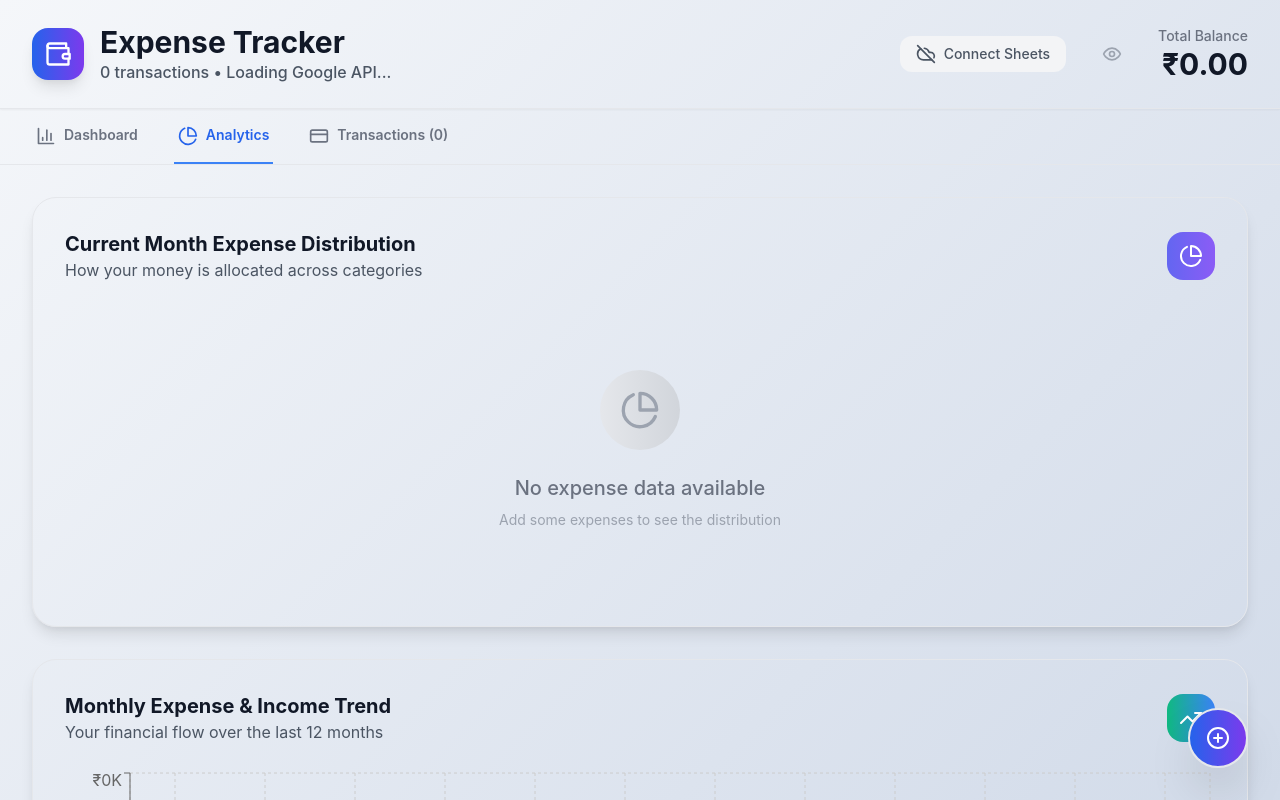
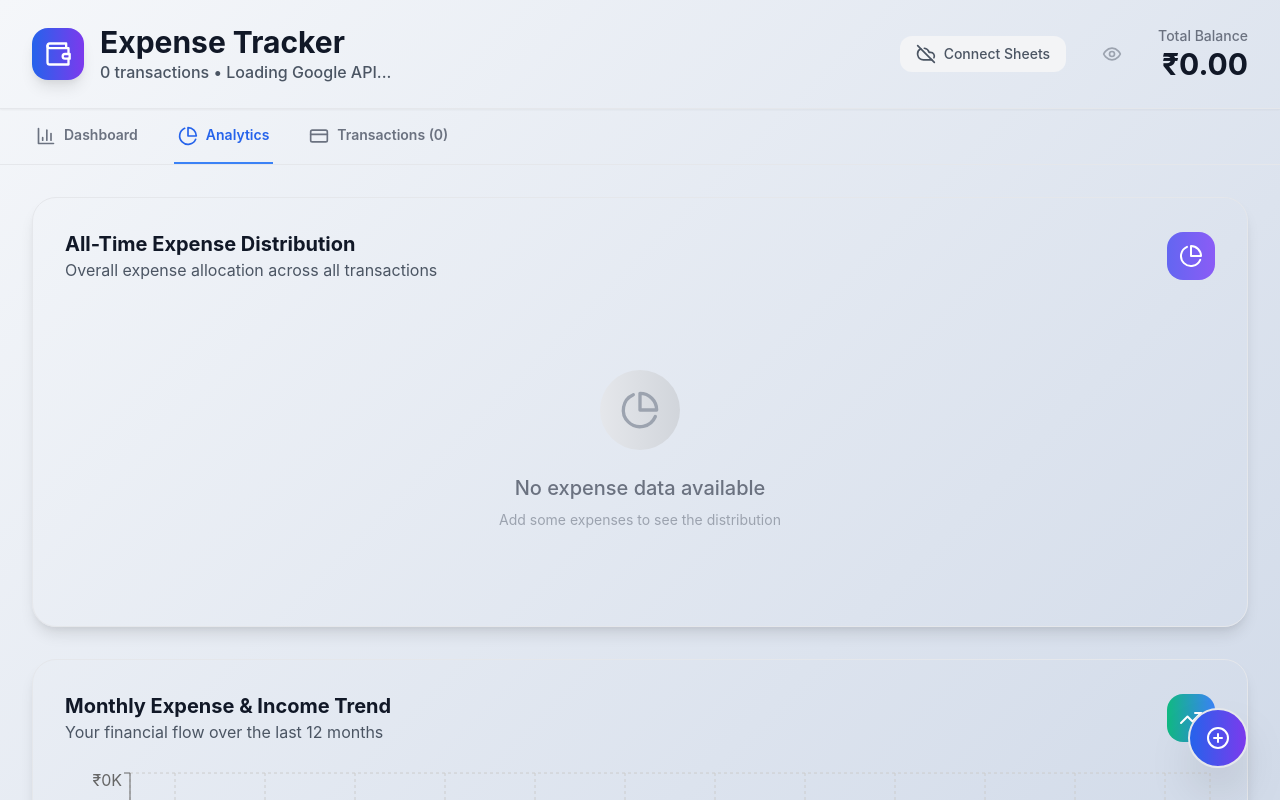
Before and after one commit to Hspatel1312/my-expense-tracker, a React (Create React App) app: page / in a window 1280 px wide. Both pictures are taken after a click on the button "Analytics". Shown: the top 800 px of the page. Built offline with nearby package versions, Linux system fonts and the light colour scheme; the HTML template or start-up script is replaced by a standard one.

Commit message:
Update AnalyticsView.jsx

```diff
--- a/src/components/AnalyticsView.jsx
+++ b/src/components/AnalyticsView.jsx
@@ -25,28 +25,46 @@ const AnalyticsView = ({ expenseTracker }) => {
     const currentMonth = new Date().getMonth();
     const currentYear = new Date().getFullYear();
 
+    console.log('🔍 Debug - Current month:', currentMonth, 'Current year:', currentYear);
+    console.log('🔍 Debug - Total transactions:', transactions?.length || 0);
+
     const categoryTotals = {};
 
-    transactions
+    // First try current month
+    let filteredTransactions = transactions
       .filter(t => {
         const date = new Date(t.date);
-        return t.type === 'Expense' &&
-               date.getMonth() === currentMonth &&
-               date.getFullYear() === currentYear;
-      })
-      .forEach(t => {
-        const categoryData = parseCategory(t.category);
-        const main = categoryData.main || 'Unknown';
-        categoryTotals[main] = (categoryTotals[main] || 0) + t.amount;
+        const isCurrentMonth = date.getMonth() === currentMonth && date.getFullYear() === currentYear;
+        const isExpense = t.type === 'Expense';
+        return isExpense && isCurrentMonth;
       });
 
-    return Object.entries(categoryTotals)
+    // If no current month data, use all-time data
+    if (filteredTransactions.length === 0) {
+      console.log('🔍 No current month data, using all-time expenses');
+      filteredTransactions = transactions.filter(t => t.type === 'Expense');
+    }
+
+    console.log('🔍 Debug - Filtered transactions:', filteredTransactions.length);
+
+    filteredTransactions.forEach(t => {
+      const categoryData = parseCategory(t.category);
+      const main = categoryData.main || 'Unknown';
+      categoryTotals[main] = (categoryTotals[main] || 0) + t.amount;
+    });
+
+    console.log('🔍 Debug - Category totals:', categoryTotals);
+
+    const result = Object.entries(categoryTotals)
       .map(([category, amount]) => ({
         name: category,
         value: amount,
         color: categoryColors[category] || '#9CA3AF'
       }))
       .sort((a, b) => b.value - a.value);
+
+    console.log('🔍 Debug - Pie chart data:', result);
+    return result;
   }, [transactions]);
 
   // Month-wise expense trend (last 12 months)
@@ -126,8 +144,12 @@ const AnalyticsView = ({ expenseTracker }) => {
       <div className="bg-white/80 backdrop-blur-xl rounded-3xl shadow-lg p-8 border border-white/50">
         <div className="flex items-center justify-between mb-6">
           <div>
-            <h3 className="text-xl font-bold text-gray-900">Current Month Expense Distribution</h3>
-            <p className="text-gray-600">How your money is allocated across categories</p>
+            <h3 className="text-xl font-bold text-gray-900">
+              {pieChartData.length > 0 ? 'Current Month Expense Distribution' : 'All-Time Expense Distribution'}
+            </h3>
+            <p className="text-gray-600">
+              {pieChartData.length > 0 ? 'How your money is allocated across categories this month' : 'Overall expense allocation across all transactions'}
+            </p>
           </div>
           <div className="p-3 bg-gradient-to-r from-indigo-500 to-purple-500 rounded-2xl">
             <PieChart className="w-6 h-6 text-white" />
@@ -175,7 +197,10 @@ const AnalyticsView = ({ expenseTracker }) => {
                   <div className="text-right">
                     <div className="font-bold text-gray-900">₹{item.value.toLocaleString('en-IN')}</div>
                     <div className="text-xs text-gray-500">
-                      {((item.value / currentMonthExpenses) * 100).toFixed(1)}%
+                      {pieChartData.length > 0 ?
+                        ((item.value / pieChartData.reduce((sum, cat) => sum + cat.value, 0)) * 100).toFixed(1) + '%' :
+                        '0%'
+                      }
                     </div>
                   </div>
                 </div>
```
